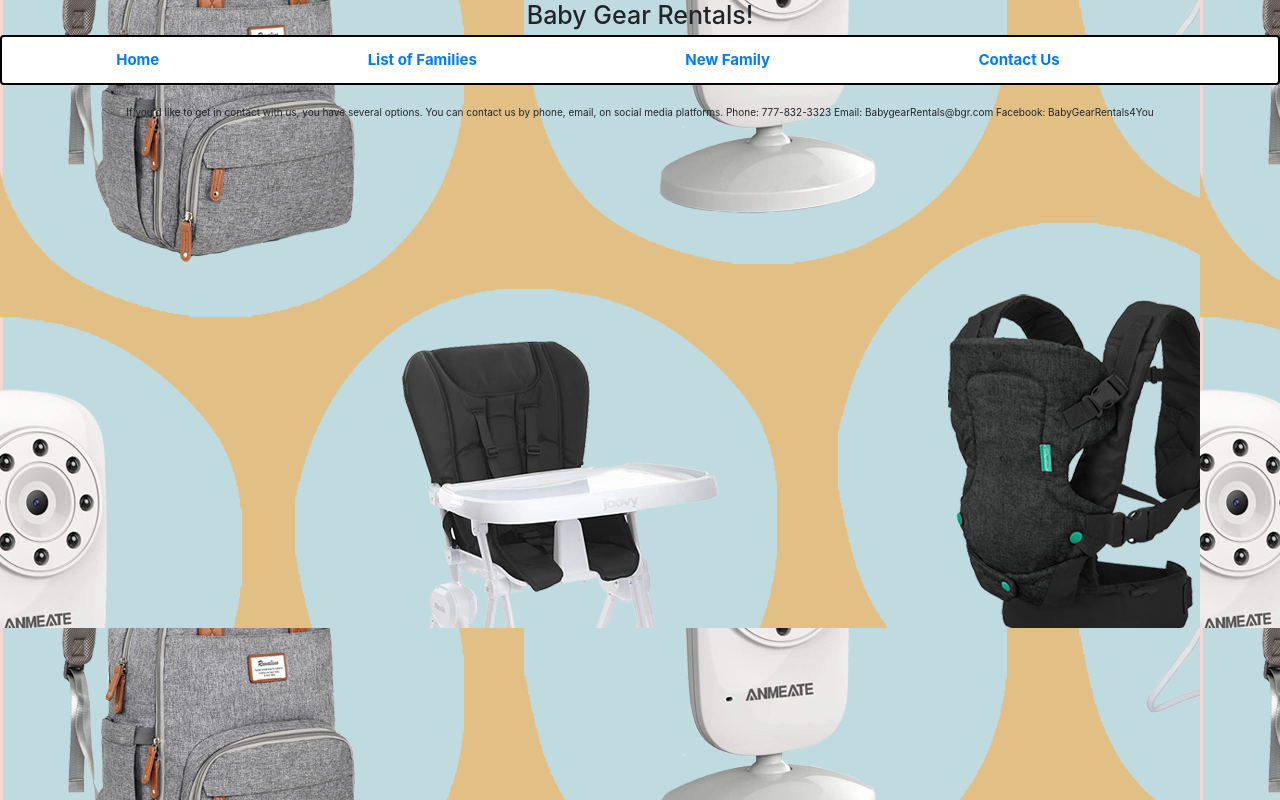
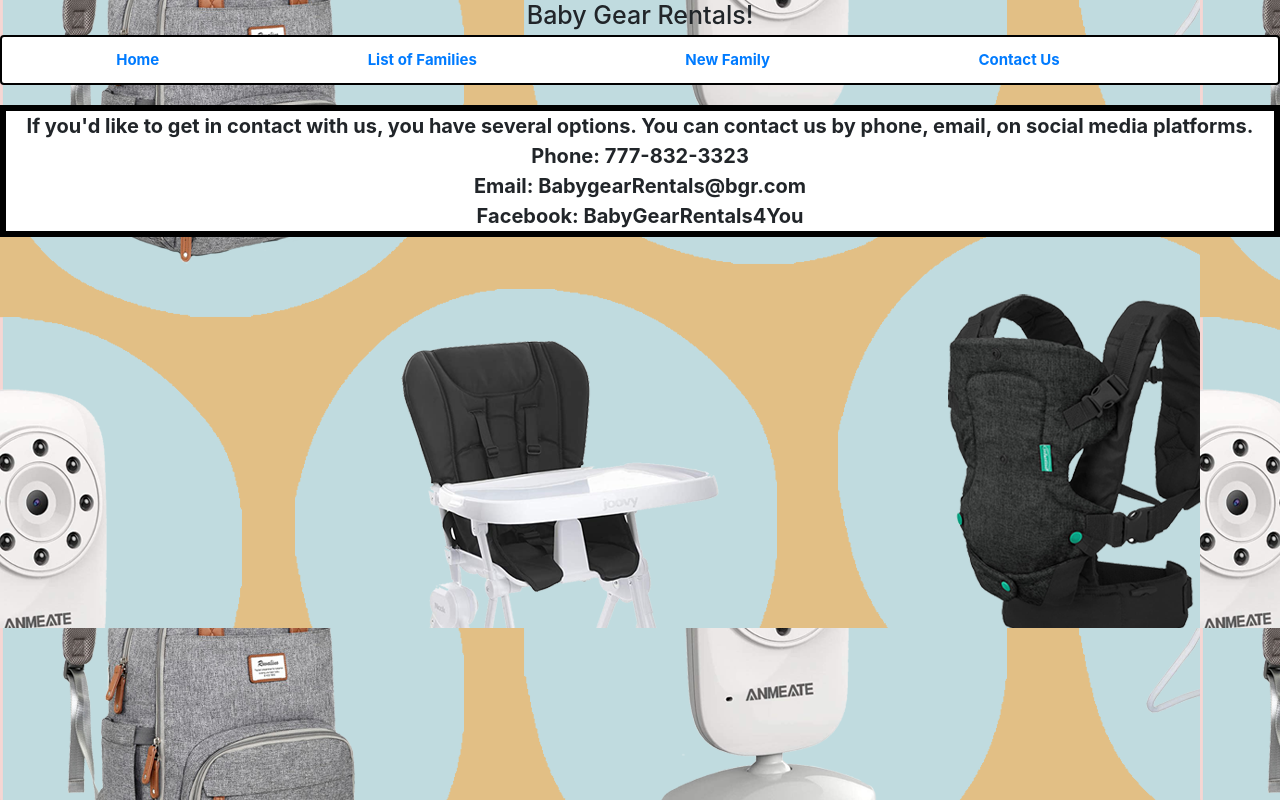
Before and after one commit to tnhubbar/babygear-rentals-client, a React (Create React App) app: page /families/contact in a window 1280 px wide. Built offline with nearby package versions, Linux system fonts and the light colour scheme; no server answers.

Commit message:
added styling to and better visuals to component

```diff
--- a/src/App.css
+++ b/src/App.css
@@ -1,6 +1,14 @@
 .App {
   text-align: center;
 
+}
+
+.contact {
+  text-color: blue;
+  font-weight: bolder;
+  font-size: 20px;
+  background-color: white;
+  border: 6px solid black;
 }
 
 .BoldText {
--- a/src/components/Contact.js
+++ b/src/components/Contact.js
@@ -4,11 +4,11 @@ import { NavLink } from 'react-router-dom'
 const Contact = () => {
     return(
         <div className="contact">
-           <p> If you'd like to get in contact with us, you have several options. You can contact us by phone, email, on social media platforms.
-               Phone: 777-832-3323
-               Email: BabygearRentals@bgr.com
+           If you'd like to get in contact with us, you have several options. You can contact us by phone, email, on social media platforms. <br />
+               Phone: 777-832-3323 <br />
+               Email: BabygearRentals@bgr.com <br />
                Facebook: BabyGearRentals4You
-            </p>
+
         </div>
     )
 }
```
